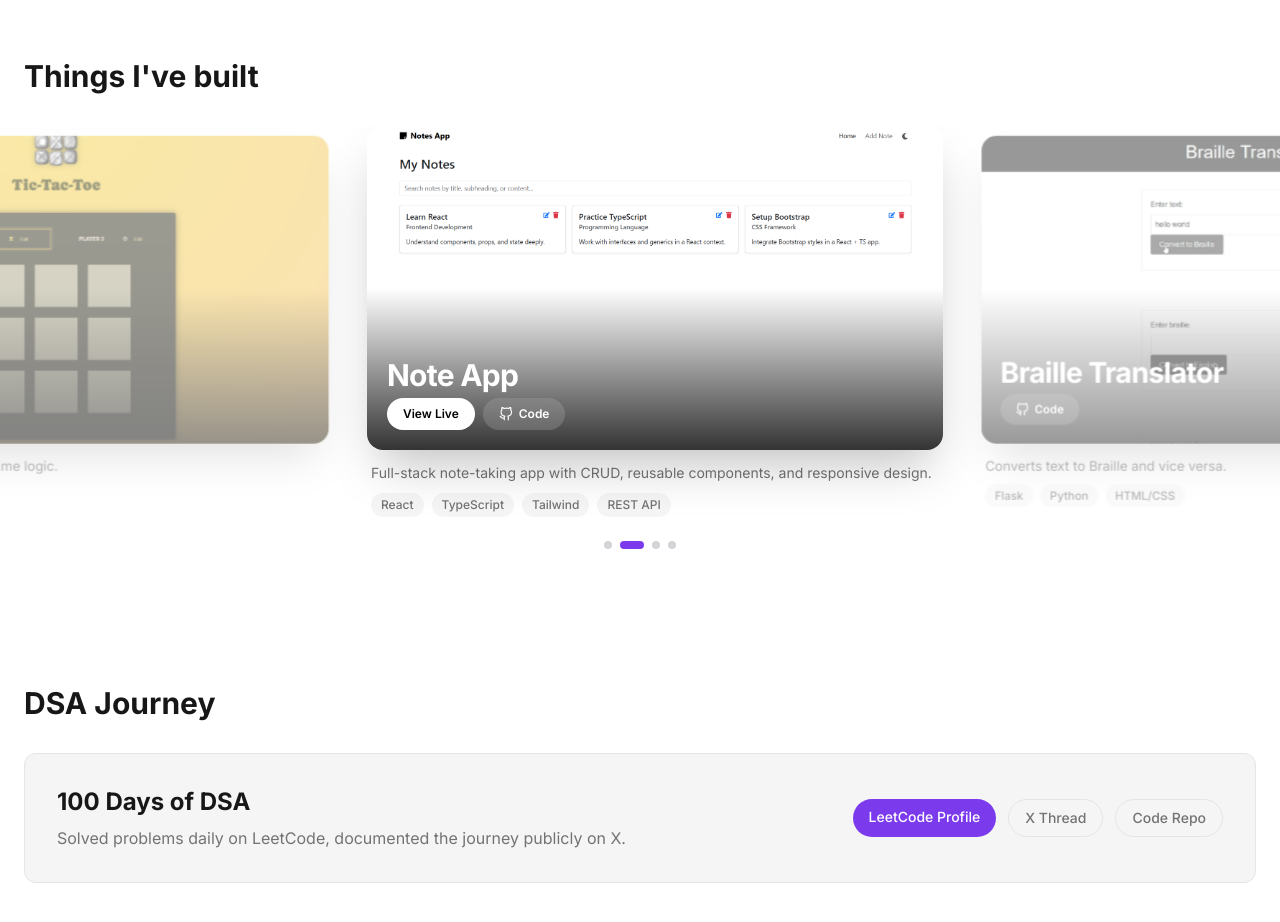
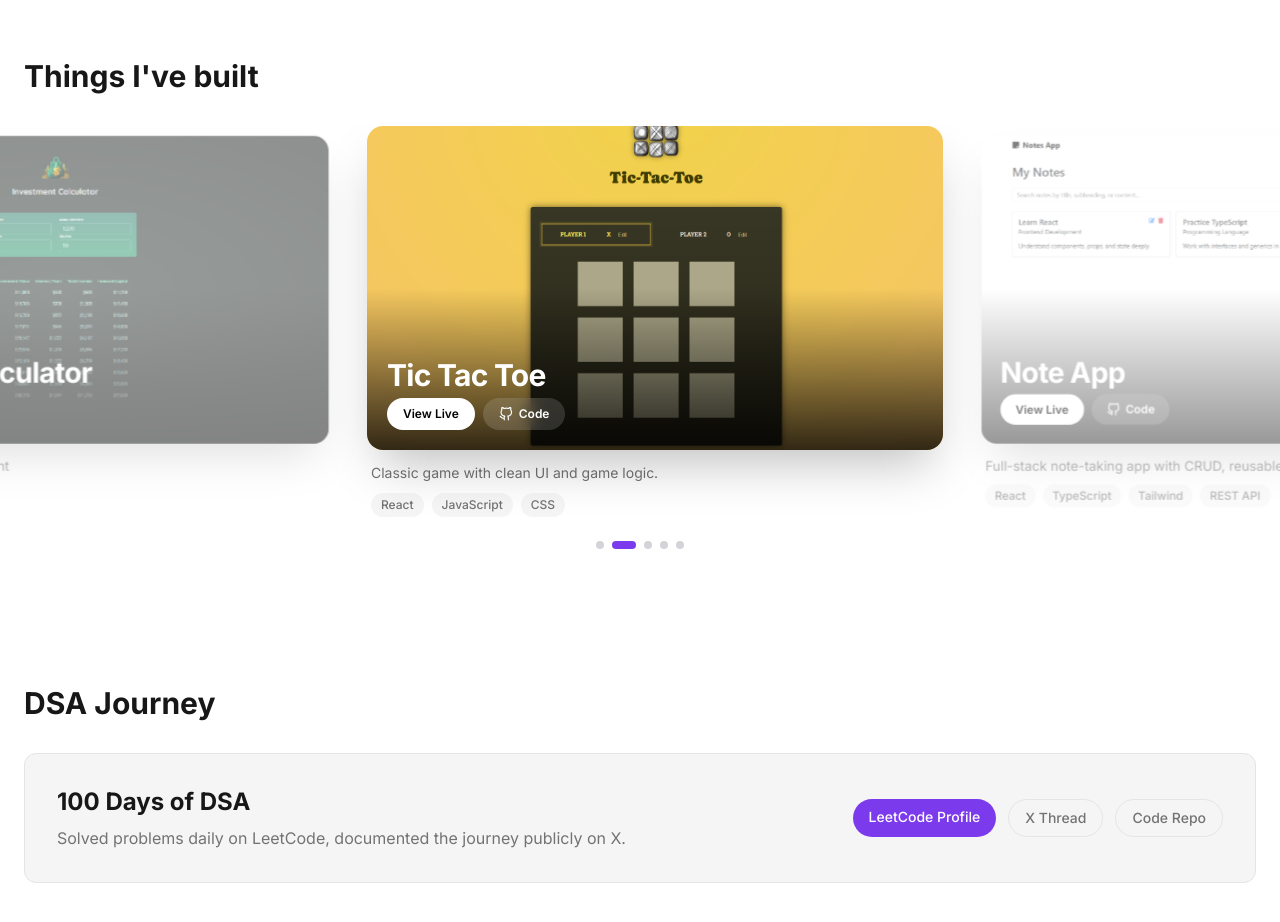
Before and after one commit to g0khul/gokhuldotdev, a React (Vite) app: page / in a window 1280 px wide. Shown: the part 3000-3922 px from the top of the page. Built offline with nearby package versions, Linux system fonts and the light colour scheme.

Commit message:
investment calculator project

```diff
--- a/src/data/projects.ts
+++ b/src/data/projects.ts
@@ -1,55 +1,67 @@
-import ticTacToeMobile from '../assets/projects/tic-tac-toe/tic-tac-toe-mobile.png'
-import ticTacToeDesktop from '../assets/projects/tic-tac-toe/tic-tac-toe-desktop.png'
-import noteAppMobile from '../assets/projects/note-app/note-app-mobile.png'
-import noteAppDesktop from '../assets/projects/note-app/note-app-desktop.png'
-import evoteDesktop from '../assets/projects/evote/evote-desktop.png'
-import evoteMobile from '../assets/projects/evote/evote-mobile.png'
-import brailleTranslatorDesktop from '../assets/projects/braille-translator/braille-translator-desktop.png'
-import brailleTranslatorMobile from '../assets/projects/braille-translator/braille-translator-mobile.png'
+import ticTacToeMobile from "../assets/projects/tic-tac-toe/tic-tac-toe-mobile.png";
+import ticTacToeDesktop from "../assets/projects/tic-tac-toe/tic-tac-toe-desktop.png";
+import noteAppMobile from "../assets/projects/note-app/note-app-mobile.png";
+import noteAppDesktop from "../assets/projects/note-app/note-app-desktop.png";
+import evoteDesktop from "../assets/projects/evote/evote-desktop.png";
+import evoteMobile from "../assets/projects/evote/evote-mobile.png";
+import brailleTranslatorDesktop from "../assets/projects/braille-translator/braille-translator-desktop.png";
+import brailleTranslatorMobile from "../assets/projects/braille-translator/braille-translator-mobile.png";
+import investmentCalculatorDesktop from "../assets/projects/investment-calculator/investment-calculator-desktop.png";
+import investmentCalculatorMobile from "../assets/projects/investment-calculator/investment-calculator-mobile.png";
 
 export interface Project {
-  title: string
-  description: string
-  tags: string[]
-  github?: string
-  live?: string
-  image?: string          // Landscape image for desktop (1280x720 - 16:9)
-  imageMobile?: string    // Portrait image for mobile (720x1280 - 9:16)
+  title: string;
+  description: string;
+  tags: string[];
+  github?: string;
+  live?: string;
+  image?: string; // Landscape image for desktop (1280x720 - 16:9)
+  imageMobile?: string; // Portrait image for mobile (720x1280 - 9:16)
 }
 
 export const projects: Project[] = [
   {
-    title: 'Tic Tac Toe',
-    description: 'Classic game with clean UI and game logic.',
-    tags: ['React', 'JavaScript', 'CSS'],
-    github: 'https://github.com/g0khul/tic-tac-toe',
-    live: 'https://tic-tac-toe-henna-ten-77.vercel.app/',
+    title: "Investment Calculator",
+    description: "Calculate your return on investment",
+    tags: ["React", "JavaScript", "CSS"],
+    github: "https://github.com/g0khul/investment-calculator",
+    live: "https://investment-calculator-rosy-zeta.vercel.app/",
+    image: investmentCalculatorDesktop,
+    imageMobile: investmentCalculatorMobile,
+  },
+  {
+    title: "Tic Tac Toe",
+    description: "Classic game with clean UI and game logic.",
+    tags: ["React", "JavaScript", "CSS"],
+    github: "https://github.com/g0khul/tic-tac-toe",
+    live: "https://tic-tac-toe-henna-ten-77.vercel.app/",
     image: ticTacToeDesktop,
     imageMobile: ticTacToeMobile,
   },
   {
-    title: 'Note App',
-    description: 'Full-stack note-taking app with CRUD, reusable components, and responsive design.',
-    tags: ['React', 'TypeScript', 'Tailwind', 'REST API'],
-    github: 'https://github.com/g0khul/note-app',
-    live: 'https://note-app-mu-indol.vercel.app/',
+    title: "Note App",
+    description:
+      "Full-stack note-taking app with CRUD, reusable components, and responsive design.",
+    tags: ["React", "TypeScript", "Tailwind", "REST API"],
+    github: "https://github.com/g0khul/note-app",
+    live: "https://note-app-mu-indol.vercel.app/",
     image: noteAppDesktop,
     imageMobile: noteAppMobile,
   },
   {
-    title: 'Braille Translator',
-    description: 'Converts text to Braille and vice versa.',
-    tags: ['Flask', 'Python', 'HTML/CSS'],
-    github: 'https://github.com/g0khul/BrailleTranslator',
+    title: "Braille Translator",
+    description: "Converts text to Braille and vice versa.",
+    tags: ["Flask", "Python", "HTML/CSS"],
+    github: "https://github.com/g0khul/BrailleTranslator",
     image: brailleTranslatorDesktop,
     imageMobile: brailleTranslatorMobile,
   },
   {
-    title: 'eVote System',
-    description: 'Electronic voting system with secure ballot handling.',
-    tags: ['Flask', 'Python', 'HTML/CSS'],
-    github: 'https://github.com/g0khul/Evote',
+    title: "eVote System",
+    description: "Electronic voting system with secure ballot handling.",
+    tags: ["Flask", "Python", "HTML/CSS"],
+    github: "https://github.com/g0khul/Evote",
     image: evoteDesktop,
     imageMobile: evoteMobile,
   },
-]
+];
```
Also changed, not shown: src/assets/projects/investment-calculator/investment-calculator-desktop.png (added), src/assets/projects/investment-calculator/investment-calculator-mobile.png (added).
